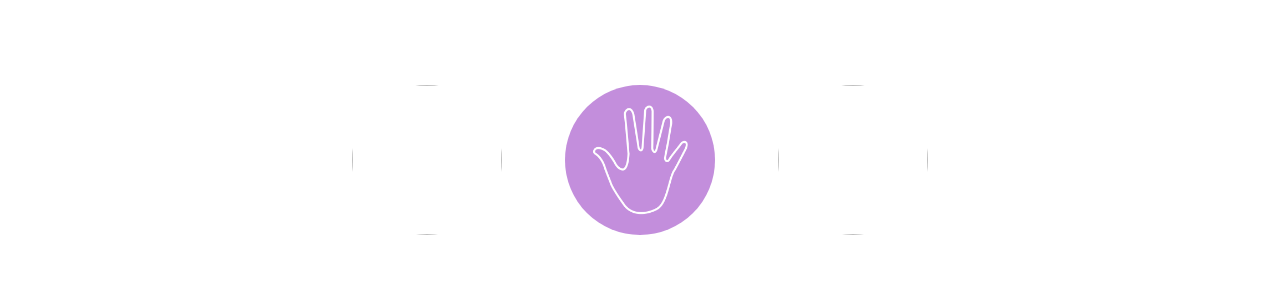
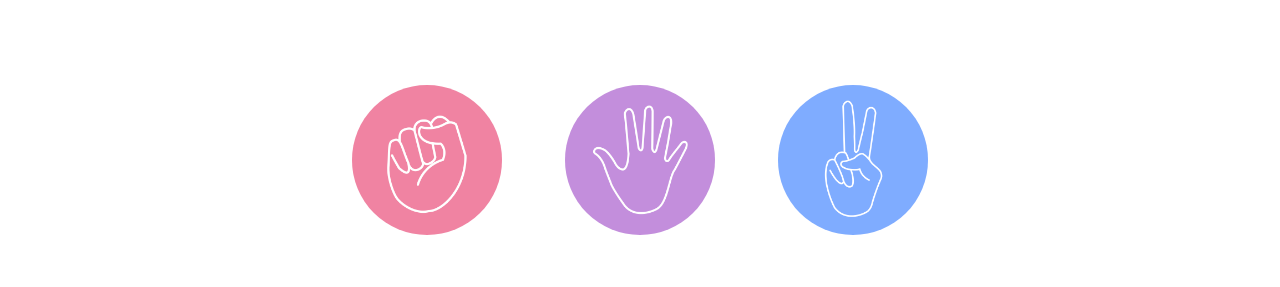
Before and after one commit to KshirsagarR/Rock-Paper-Scissors, a plain HTML site: page index.html in a window 1280 px wide. Shown: the part 83-370 px from the top of the page. Drawn offline with Linux system fonts and the light colour scheme.

Commit message:
Update index.html

```diff
--- a/index.html
+++ b/index.html
@@ -9,13 +9,13 @@
     <h1>Rock Paper Scissor</h1>
     <div class="choices">
       <div class="choice" id="rock">
-         <img src = my folder/rock.png>
+         <img src = "my folder/rock.png">
      </div>
      <div class="choice" id="paper">
         <img src= "my folder/paper.png">
     </div>
     <div class="choice" id="scissors">
-       <img src= my folder/scissors.png>
+       <img src= "my folder/scissors.png">
         </div>
            </div>
          <div class="score-board">
```
